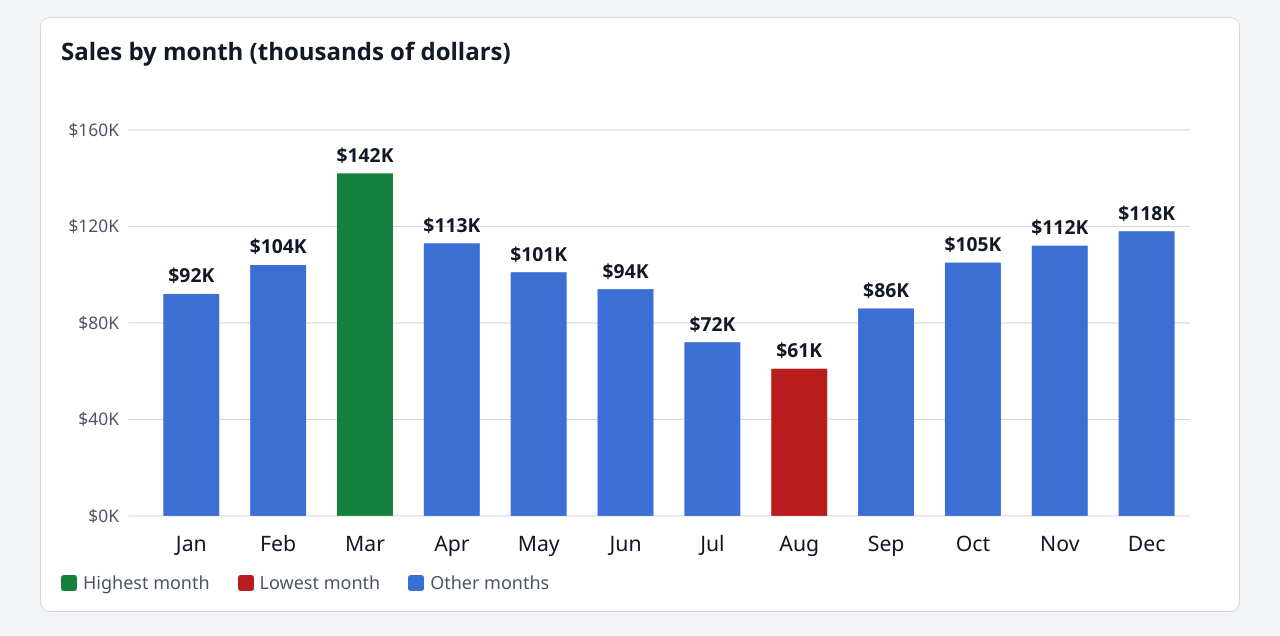
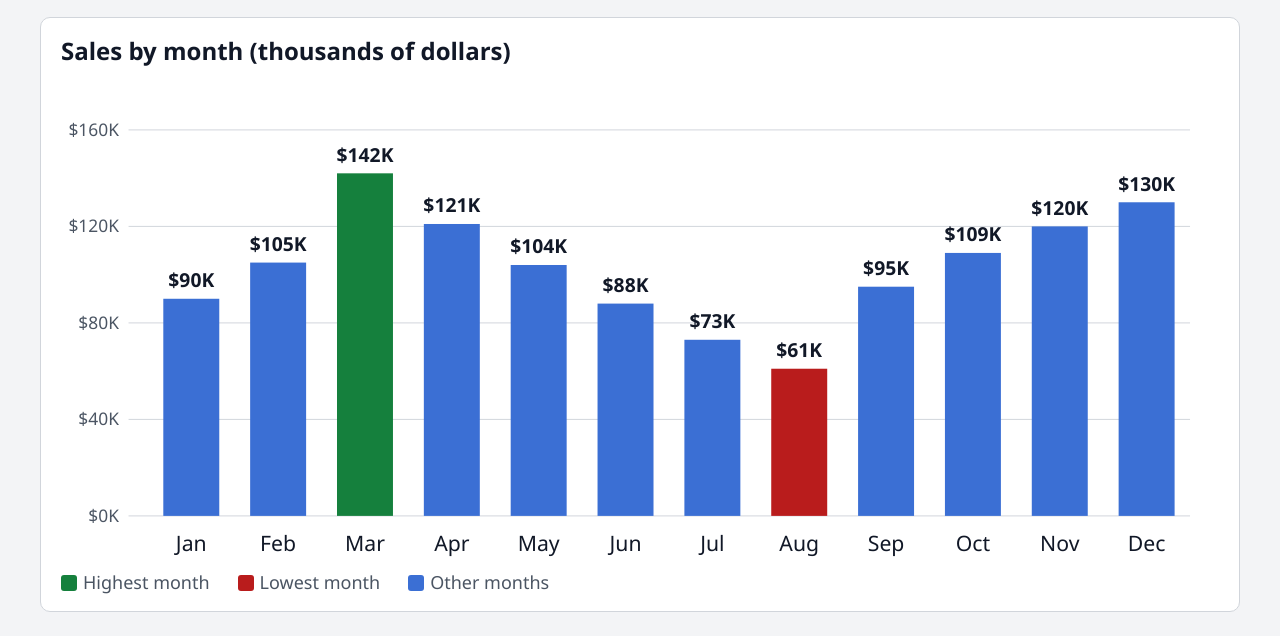
Before and after one commit to sp3ctr02206/Accex, a plain HTML site: page demo/screens/dashboard.html in a window 1280 px wide. Shown: the part 318-954 px from the top of the page. Drawn offline with Linux system fonts and the light colour scheme.

Commit message:
Demo dashboard: use the same monthly values as P2's prompt-eval fixture
After merging main, the mock brain says total sales are 1.24 million (P2's
fixture total $1,238K). Align demo/screens/dashboard.html, the checklist and
the demo tests to those values; add a test that the dashboard matches
brain/fixtures/make_dashboard.py.

Co-Authored-By: Claude Opus 5.5 <noreply@anthropic.com>

```diff
--- a/demo/screens/dashboard.html
+++ b/demo/screens/dashboard.html
@@ -7,8 +7,9 @@
 <!--
   Demo screen for Accex (owner: P3). Open full-screen (F11) in the browser.
   The numbers MUST match the demo answers (mocks/brain.py and demo/checklist.md):
-    highest = March $142K, lowest = August $61K, total = $1,200K (1.2 million).
-  demo/tests/test_dashboard.py checks this. Fully static: no network, no scripts.
+    highest = March $142K, lowest = August $61K, total = $1,238K (1.24 million).
+  Same monthly values as brain/fixtures/make_dashboard.py (P2's prompt eval).
+  demo/tests/test_demo.py checks this. Fully static: no network, no scripts.
 -->
 <style>
   :root { --ink: #111827; --muted: #4b5563; --line: #d1d5db; --bar: #3b6fd4;
@@ -46,8 +47,8 @@
 
 <main>
   <div class="kpis">
-    <div class="kpi"><h2>Total sales 2026</h2><p>$1,200,000</p><div class="note">12 months</div></div>
-    <div class="kpi"><h2>Average per month</h2><p>$100,000</p><div class="note">$1.2M ÷ 12</div></div>
+    <div class="kpi"><h2>Total sales 2026</h2><p>$1,238,000</p><div class="note">12 months</div></div>
+    <div class="kpi"><h2>Average per month</h2><p>$103,000</p><div class="note">$1.24M ÷ 12, rounded</div></div>
     <div class="kpi high"><h2>Highest month</h2><p>March: $142,000</p><div class="note">Spring promotion</div></div>
     <div class="kpi low"><h2>Lowest month</h2><p>August: $61,000</p><div class="note">Summer slowdown</div></div>
   </div>
@@ -67,41 +68,41 @@
       <line class="grid" x1="70" y1="60" x2="1170" y2="60"/>
       <text class="axis" x="60" y="66" text-anchor="end">$160K</text>
 
-      <rect class="bar" data-month="Jan" data-sales="92000" x="106" y="230" width="58" height="230"><title>Jan: $92K</title></rect>
-      <text class="val" x="135" y="218" text-anchor="middle">$92K</text>
+      <rect class="bar" data-month="Jan" data-sales="90000" x="106" y="235" width="58" height="225"><title>Jan: $90K</title></rect>
+      <text class="val" x="135" y="223" text-anchor="middle">$90K</text>
       <text class="mon" x="135" y="496" text-anchor="middle">Jan</text>
-      <rect class="bar" data-month="Feb" data-sales="104000" x="196" y="200" width="58" height="260"><title>Feb: $104K</title></rect>
-      <text class="val" x="225" y="188" text-anchor="middle">$104K</text>
+      <rect class="bar" data-month="Feb" data-sales="105000" x="196" y="197.5" width="58" height="262.5"><title>Feb: $105K</title></rect>
+      <text class="val" x="225" y="185.5" text-anchor="middle">$105K</text>
       <text class="mon" x="225" y="496" text-anchor="middle">Feb</text>
       <rect class="bar high" data-month="Mar" data-sales="142000" x="286" y="105" width="58" height="355"><title>Mar: $142K</title></rect>
       <text class="val" x="315" y="93" text-anchor="middle">$142K</text>
       <text class="mon" x="315" y="496" text-anchor="middle">Mar</text>
-      <rect class="bar" data-month="Apr" data-sales="113000" x="376" y="177.5" width="58" height="282.5"><title>Apr: $113K</title></rect>
-      <text class="val" x="405" y="165.5" text-anchor="middle">$113K</text>
+      <rect class="bar" data-month="Apr" data-sales="121000" x="376" y="157.5" width="58" height="302.5"><title>Apr: $121K</title></rect>
+      <text class="val" x="405" y="145.5" text-anchor="middle">$121K</text>
       <text class="mon" x="405" y="496" text-anchor="middle">Apr</text>
-      <rect class="bar" data-month="May" data-sales="101000" x="466" y="207.5" width="58" height="252.5"><title>May: $101K</title></rect>
-      <text class="val" x="495" y="195.5" text-anchor="middle">$101K</text>
+      <rect class="bar" data-month="May" data-sales="104000" x="466" y="200" width="58" height="260"><title>May: $104K</title></rect>
+      <text class="val" x="495" y="188" text-anchor="middle">$104K</text>
       <text class="mon" x="495" y="496" text-anchor="middle">May</text>
-      <rect class="bar" data-month="Jun" data-sales="94000" x="556" y="225" width="58" height="235"><title>Jun: $94K</title></rect>
-      <text class="val" x="585" y="213" text-anchor="middle">$94K</text>
+      <rect class="bar" data-month="Jun" data-sales="88000" x="556" y="240" width="58" height="220"><title>Jun: $88K</title></rect>
+      <text class="val" x="585" y="228" text-anchor="middle">$88K</text>
       <text class="mon" x="585" y="496" text-anchor="middle">Jun</text>
-      <rect class="bar" data-month="Jul" data-sales="72000" x="646" y="280" width="58" height="180"><title>Jul: $72K</title></rect>
-      <text class="val" x="675" y="268" text-anchor="middle">$72K</text>
+      <rect class="bar" data-month="Jul" data-sales="73000" x="646" y="277.5" width="58" height="182.5"><title>Jul: $73K</title></rect>
+      <text class="val" x="675" y="265.5" text-anchor="middle">$73K</text>
       <text class="mon" x="675" y="496" text-anchor="middle">Jul</text>
       <rect class="bar low" data-month="Aug" data-sales="61000" x="736" y="307.5" width="58" height="152.5"><title>Aug: $61K</title></rect>
       <text class="val" x="765" y="295.5" text-anchor="middle">$61K</text>
       <text class="mon" x="765" y="496" text-anchor="middle">Aug</text>
-      <rect class="bar" data-month="Sep" data-sales="86000" x="826" y="245" width="58" height="215"><title>Sep: $86K</title></rect>
-      <text class="val" x="855" y="233" text-anchor="middle">$86K</text>
+      <rect class="bar" data-month="Sep" data-sales="95000" x="826" y="222.5" width="58" height="237.5"><title>Sep: $95K</title></rect>
+      <text class="val" x="855" y="210.5" text-anchor="middle">$95K</text>
       <text class="mon" x="855" y="496" text-anchor="middle">Sep</text>
-      <rect class="bar" data-month="Oct" data-sales="105000" x="916" y="197.5" width="58" height="262.5"><title>Oct: $105K</title></rect>
-      <text class="val" x="945" y="185.5" text-anchor="middle">$105K</text>
+      <rect class="bar" data-month="Oct" data-sales="109000" x="916" y="187.5" width="58" height="272.5"><title>Oct: $109K</title></rect>
+      <text class="val" x="945" y="175.5" text-anchor="middle">$109K</text>
       <text class="mon" x="945" y="496" text-anchor="middle">Oct</text>
-      <rect class="bar" data-month="Nov" data-sales="112000" x="1006" y="180" width="58" height="280"><title>Nov: $112K</title></rect>
-      <text class="val" x="1035" y="168" text-anchor="middle">$112K</text>
+      <rect class="bar" data-month="Nov" data-sales="120000" x="1006" y="160" width="58" height="300"><title>Nov: $120K</title></rect>
+      <text class="val" x="1035" y="148" text-anchor="middle">$120K</text>
       <text class="mon" x="1035" y="496" text-anchor="middle">Nov</text>
-      <rect class="bar" data-month="Dec" data-sales="118000" x="1096" y="165" width="58" height="295"><title>Dec: $118K</title></rect>
-      <text class="val" x="1125" y="153" text-anchor="middle">$118K</text>
+      <rect class="bar" data-month="Dec" data-sales="130000" x="1096" y="135" width="58" height="325"><title>Dec: $130K</title></rect>
+      <text class="val" x="1125" y="123" text-anchor="middle">$130K</text>
       <text class="mon" x="1125" y="496" text-anchor="middle">Dec</text>
     </svg>
     <div class="legend">
```
Also changed, not shown: demo/checklist.md (+1 -1 lines), 1 other file.
